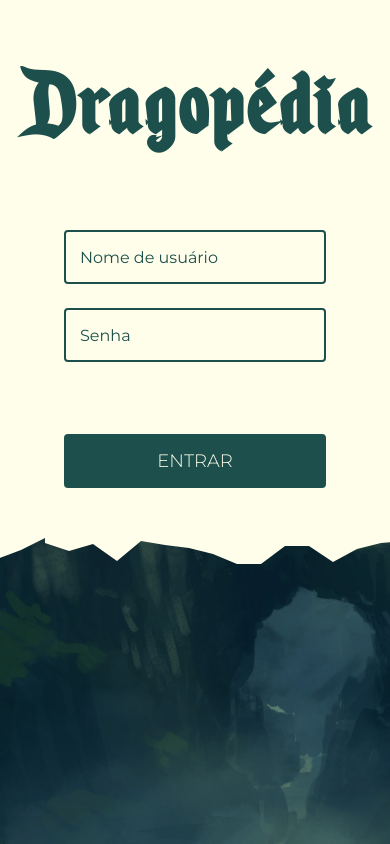
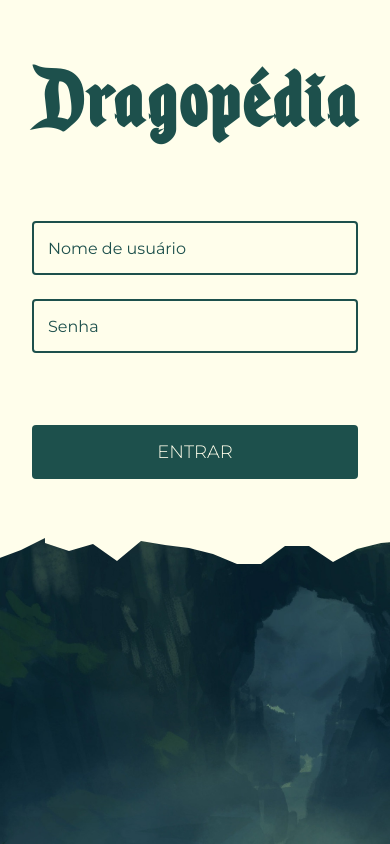
Before and after one commit to paolaarruee/Dragopedia, a React (Create React App) app: page /login in a window 390 px wide. Built offline with nearby package versions, Linux system fonts and the light colour scheme.

Commit message:
feat: ajustando responsividade verticalmente na página de login

```diff
--- a/src/pages/login/components/styled.ts
+++ b/src/pages/login/components/styled.ts
@@ -62,7 +62,19 @@ export const LoginFormArea = styled.div`
   @media (max-width: 800px) {
     height: 60%;
     width: 100%;
-    padding: 48px 64px;
+    padding: 48px 32px;
+  }
+
+  @media (max-height: 820px) and (max-width: 800px) {
+    height: 70%;
+
+    > button {
+      margin-top: 32px;
+    }
+  }
+
+  @media (max-height: 650px) {
+    height: 100%;
   }
 `;
 
@@ -83,7 +95,7 @@ export const LoginFormAreaFieldsWrapper = styled.div`
 
 export const LoginFormAreaLogo = styled.h1`
   font-family: "Enchanted Land", sans-serif;
-  font-size: 100px;
+  font-size: 92px;
   letter-spacing: 4px;
   margin: 0;
   user-select: none;
```
